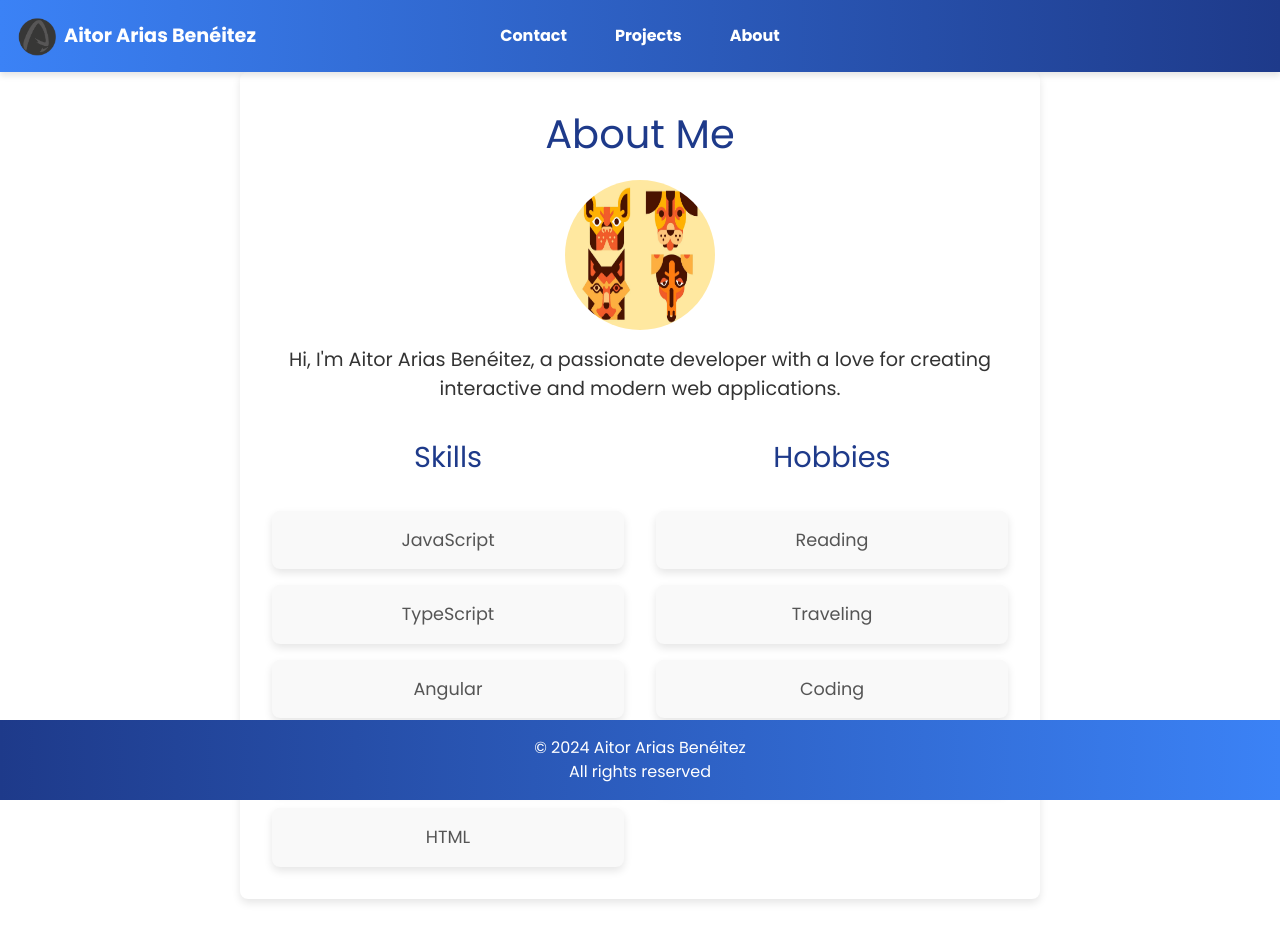
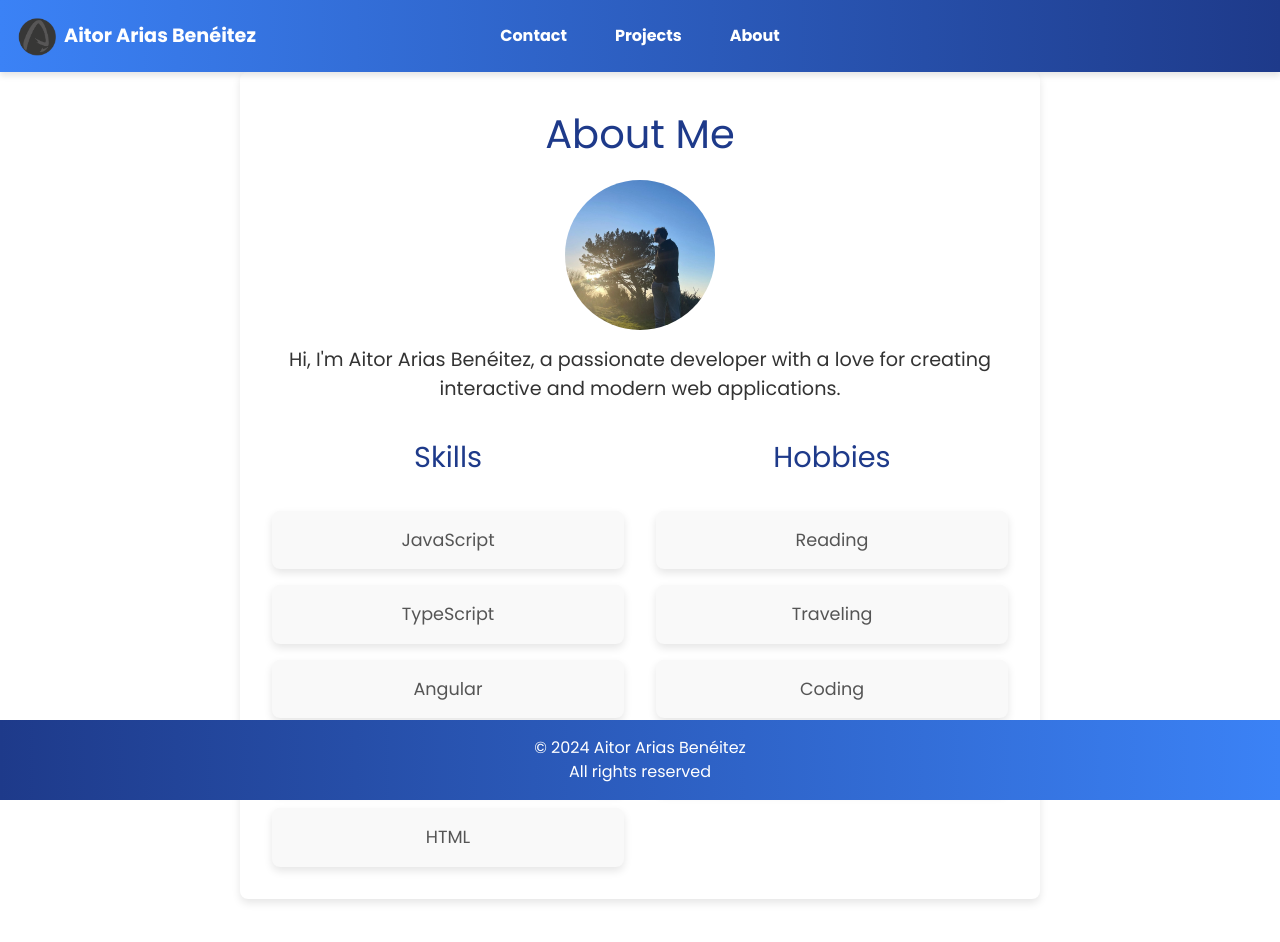
Before and after one commit to Aitooor/Portfolio, an Angular app: page /about in a window 1280 px wide. Shown: the top 942 px of the page. Built offline with nearby package versions, Linux system fonts and the light colour scheme.

Commit message:
feat: change img from about component

```diff
--- a/src/app/about/about.component.html
+++ b/src/app/about/about.component.html
@@ -1,7 +1,7 @@
 <div class="about-container">
   <h2>About Me</h2>
   <div class="profile">
-    <img src="assets/images/project1.jpg" alt="Profile Picture" class="profile-picture">
+    <img src="assets/images/aitor_foto_igeldo.jpg" alt="Profile Picture" class="profile-picture">
     <p class="description">Hi, I'm Aitor Arias Benéitez, a passionate developer with a love for creating interactive and modern web applications.</p>
   </div>
   <div class="cards-container">
```
